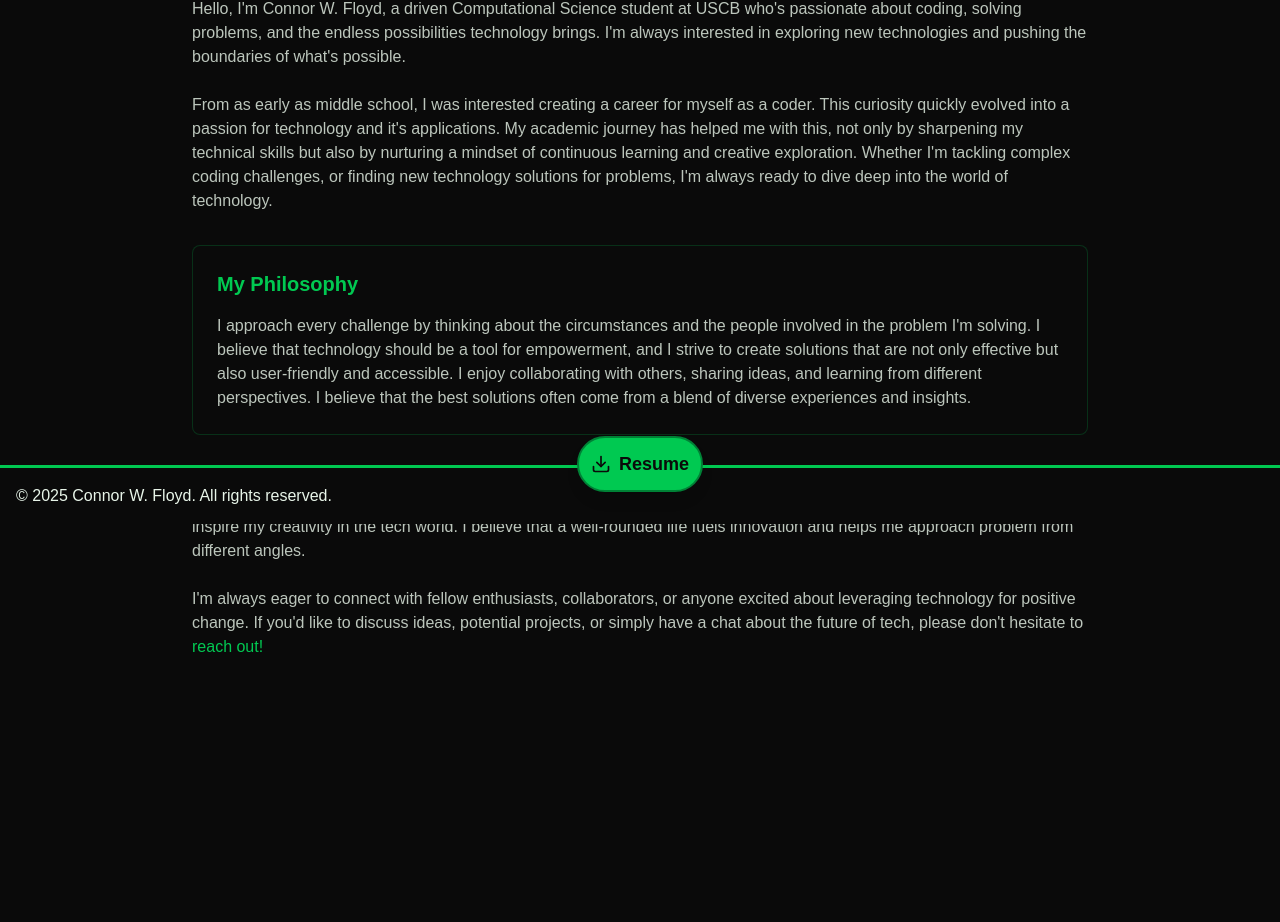
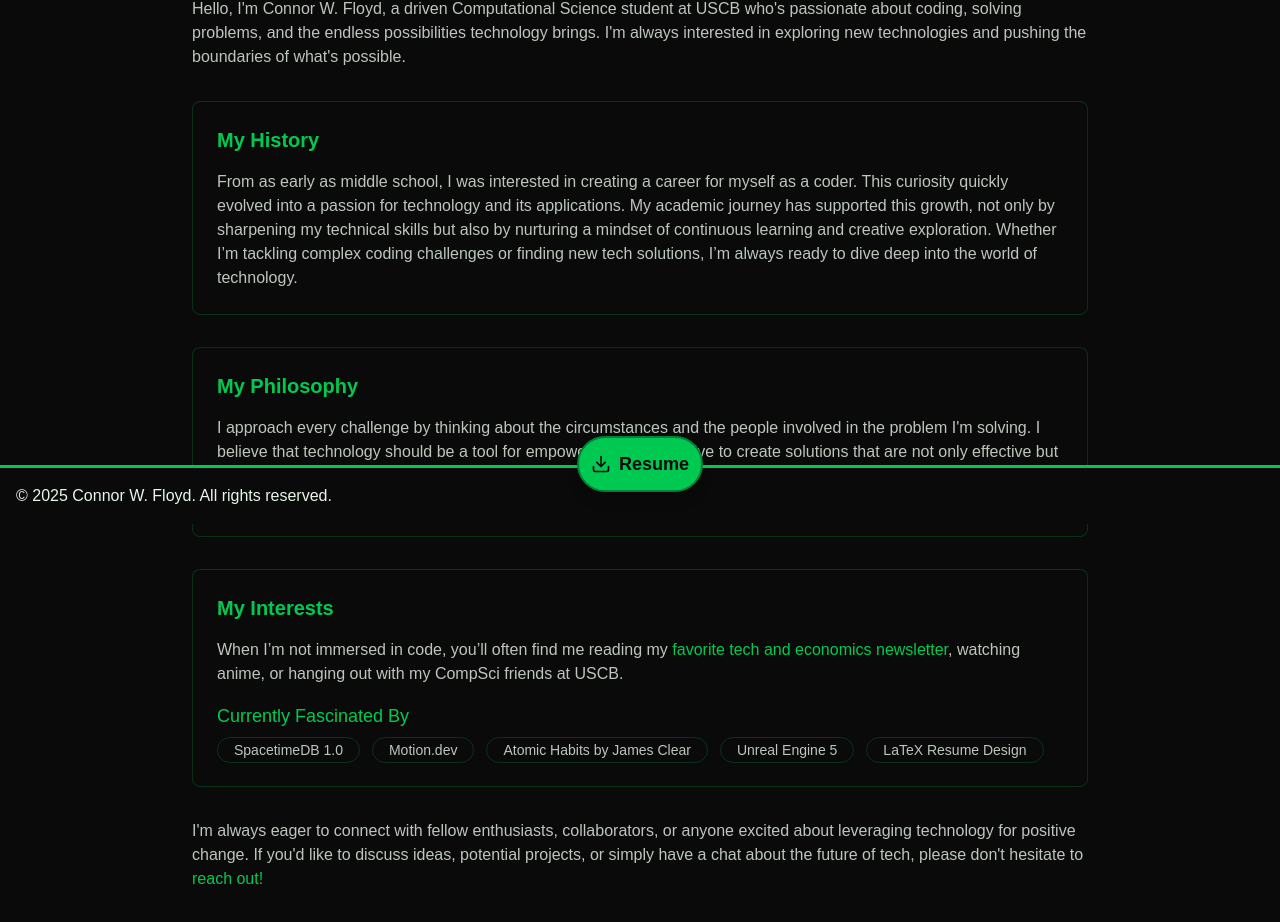
Before and after one commit to xenoyle/portfolio-v2, a Next.js app: page /about in a window 1280 px wide. Shown: the part 276-1198 px from the top of the page. Before the commit the page ends 1099 px from the top, so only its background shows below. Built offline with nearby package versions, Linux system fonts and the light colour scheme.

Commit message:
updated Skills page format with sections and current topics im interested in

```diff
--- a/src/app/about/page.tsx
+++ b/src/app/about/page.tsx
@@ -8,6 +8,15 @@ import Link from "next/link";
 import { motion } from "motion/react";
 
 export default function About() {
+  {/* Currently interesting topics that im exploring in my free time */}
+  const topics = [
+    { label: "SpacetimeDB 1.0", url: "https://www.youtube.com/watch?v=kzDnA_EVhTU" },
+    { label: "Motion.dev", url: "https://motion.dev/" },
+    { label: "Atomic Habits by James Clear", url: "https://jamesclear.com/atomic-habits" },
+    { label: "Unreal Engine 5", url: "https://www.unrealengine.com/" },
+    { label: "LaTeX Resume Design", url: "https://www.overleaf.com/" },
+  ];
+
   return (
     <div className="grid grid-rows-[20px_1fr_20px] items-center justify-items-center p-8 pb-20 gap-16 sm:p-20">
       <Header />
@@ -31,13 +40,16 @@ export default function About() {
               technologies and pushing the boundaries of what&apos;s possible.
             </p>
 
+            <div className="bg-[#0a0a0a] border border-green-500/20 rounded-lg p-6 my-8">
+              <h2 className="text-xl font-semibold mb-4 text-green-500">My History</h2>
               <p>
-              From as early as middle school, I was interested creating a career for myself as a coder. This curiosity
-              quickly evolved into a passion for technology and it&apos;s applications. My academic journey has helped me with
-              this, not only by sharpening my technical skills but also by nurturing a mindset of continuous learning and creative
-              exploration. Whether I&apos;m tackling complex coding challenges, or finding new technology solutions for problems,
-              I&apos;m always ready to dive deep into the world of technology.
+                From as early as middle school, I was interested in creating a career for myself as a coder.
+                This curiosity quickly evolved into a passion for technology and its applications. My academic journey has
+                supported this growth, not only by sharpening my technical skills but also by nurturing a mindset of continuous
+                learning and creative exploration. Whether I’m tackling complex coding challenges or finding new tech solutions,
+                I’m always ready to dive deep into the world of technology.
               </p>
+            </div>
 
             <div className="bg-[#0a0a0a] border border-green-500/20 rounded-lg p-6 my-8">
               <h2 className="text-xl font-semibold mb-4 text-green-500">My Philosophy</h2>
@@ -50,8 +62,10 @@ export default function About() {
               </p>
             </div>
 
-            <p>
-              When I&apos;m not immersed in code, you&apos;ll often find me reading my{" "}
+            <div className="bg-[#0a0a0a] border border-green-500/20 rounded-lg p-6 my-8">
+              <h2 className="text-xl font-semibold mb-4 text-green-500">My Interests</h2>
+              <p className="mb-4">
+                When I’m not immersed in code, you’ll often find me reading my{" "}
                 <Link
                   href="https://links.morningbrew.com/c/7tc?kid=c883dbe4&mbcid=39365703.1277734&mid=3182f459bb6b257813db54749be5cffb&mbuuid=iH3npmfMCewtuueFa92CARvH"
                   target="_blank"
@@ -60,10 +74,37 @@ export default function About() {
                 >
                   favorite tech and economics newsletter
                 </Link>
-              , watching some new anime, working out in the gym, and hanging out with my CompSci friends at USCB.
-              These interests keep me balanced and inspire my creativity in the tech world. I believe that a well-rounded life fuels
-              innovation and helps me approach problem from different angles.
+                , watching anime, or hanging out with my CompSci friends at USCB.
               </p>
+
+              <h3 className="text-lg font-medium text-green-500 mb-2">Currently Fascinated By</h3>
+              <div className="flex flex-wrap gap-3">
+                {topics.map((topic, index) => {
+                  const element = (
+                    <span
+                      className={`bg-background border border-green-500/20 text-foreground/80 px-4 py-1 rounded-full text-sm ${
+                        topic.url ? "hover:border-green-500 cursor-pointer" : ""
+                      }`}
+                    >
+                      {topic.label}
+                    </span>
+                  );
+
+                  return topic.url ? (
+                    <Link
+                      key={index}
+                      href={topic.url}
+                      target="_blank"
+                      rel="noopener noreferrer"
+                    >
+                      {element}
+                    </Link>
+                  ) : (
+                    <span key={index}>{element}</span>
+                  );
+                })}
+              </div>
+            </div>
 
             <p>
               I&apos;m always eager to connect with fellow enthusiasts, collaborators, or anyone excited about leveraging
```
Lines whose indentation alone changed are shown as unchanged.
